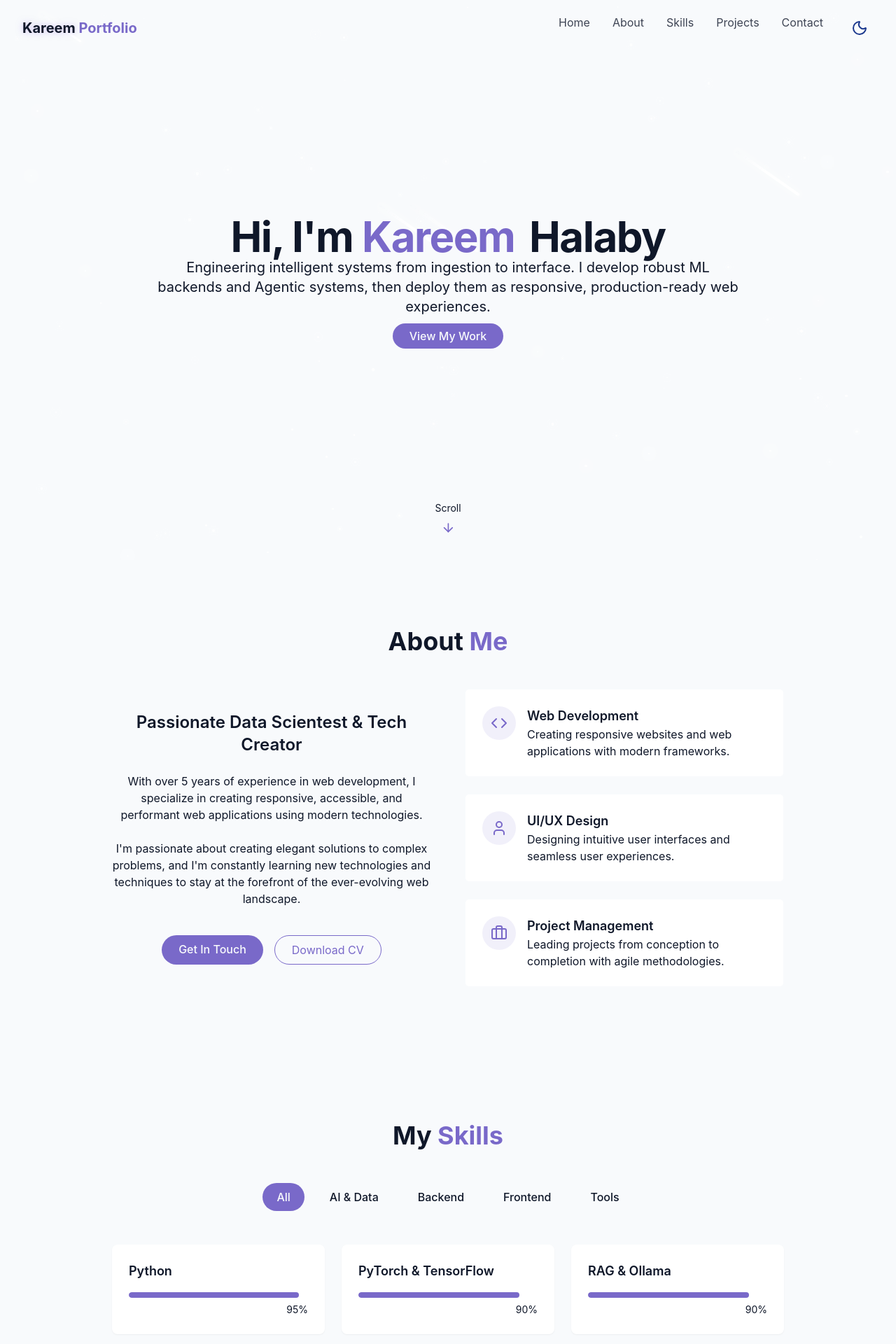
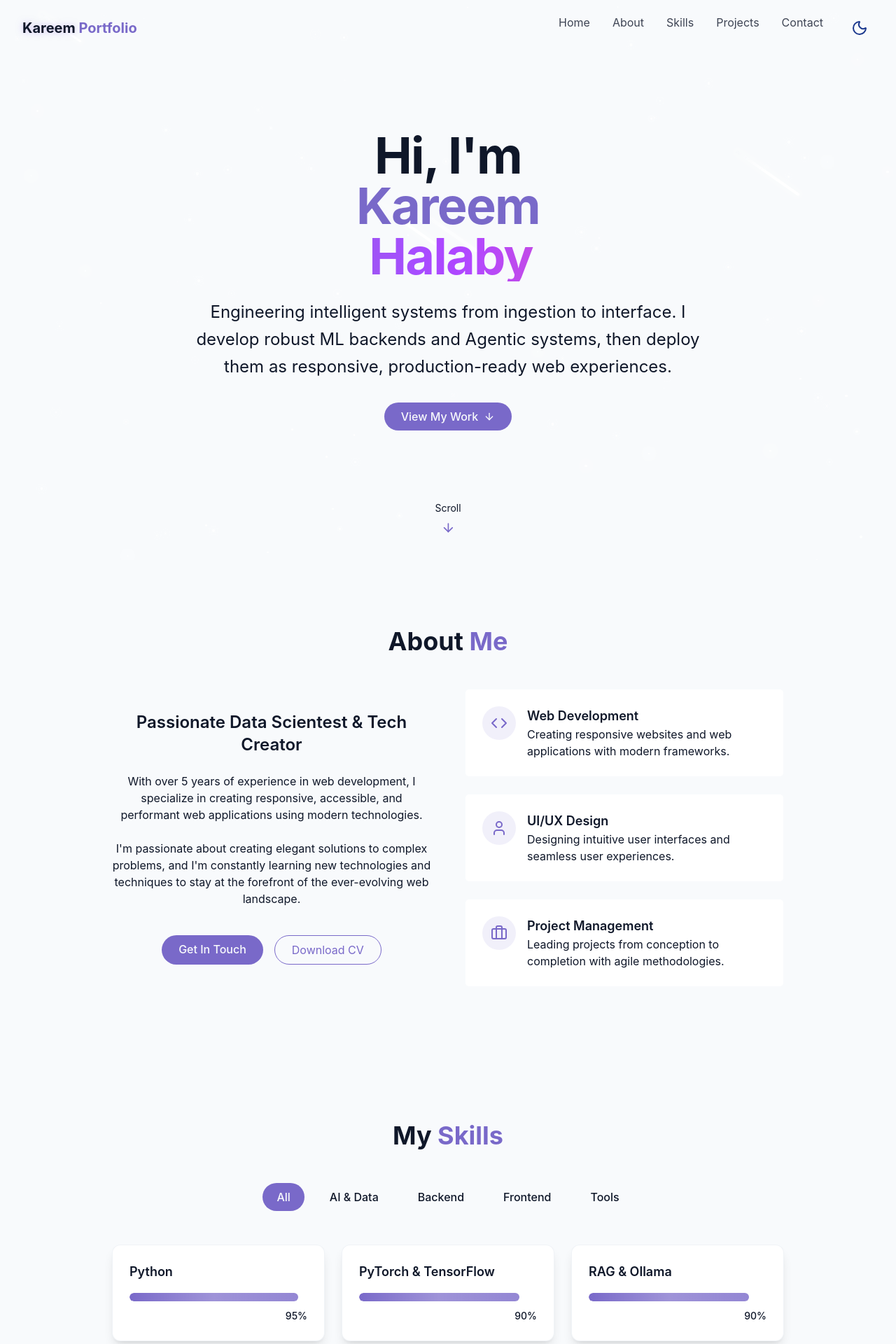
Before and after one commit to Kemogaber/Portfolio, a React (Vite) app: page / in a window 1280 px wide. Shown: the top 1920 px of the page at 70% size. Built offline with nearby package versions, Linux system fonts and the light colour scheme.

Commit message:
feat: enhance HeroSection with smooth scroll functionality; update ProjectSection and CSS animations

```diff
--- a/src/components/HeroSection.jsx
+++ b/src/components/HeroSection.jsx
@@ -2,36 +2,43 @@ import { ArrowDown } from "lucide-react";
 import React from "react";
 
 const HeroSection = () => {
+  const scrollToProjects = (e) => {
+    e.preventDefault();
+    const projectsSection = document.getElementById('projects');
+    if (projectsSection) {
+      projectsSection.scrollIntoView({ behavior: 'smooth' });
+    }
+  };
+
   return (
     <section
       id="hero"
       className="relative min-h-screen flex flex-col items-center justify-center px-4"
     >
       <div className="container max-w-4xl mx-auto text-center z-10">
-        <h1 className="text-4xl md:text-6xl font-bold tracking-tight">
-          <span className="opacity-0 animate-fade-in">Hi, I'm</span>
-          <span className="text-primary opacity-0 animate-fade-in-delay-1">
-            {" "}
+        <h1 className="text-4xl md:text-6xl lg:text-7xl font-bold tracking-tight mb-6">
+          <span className="opacity-0 animate-fade-in block">Hi, I'm</span>
+          <span className="text-primary opacity-0 animate-fade-in-delay-1 block">
             Kareem
           </span>
-          <span className="text-gradient ml-2 opacity-0 animate-fade-in-delay-2">
-            {" "}
+          <span className="text-gradient ml-2 opacity-0 animate-fade-in-delay-2 block">
             Halaby
           </span>
         </h1>
-        <p className="text-lg md:text-xl text-muted-foreground max-2-2xl mx-auto opacity-0 animate-fade-in-delay-3">
+        <p className="text-lg md:text-xl lg:text-2xl text-muted-foreground max-w-3xl mx-auto opacity-0 animate-fade-in-delay-3 leading-relaxed">
           Engineering intelligent systems from ingestion to interface. I develop
           robust ML backends and Agentic systems, then deploy them as
           responsive, production-ready web experiences.
         </p>
-        <div className="pt-4 opacity-0 animate-fade-in-delay-4">
-          <a href="#projects" className="cosmic-button">
+        <div className="pt-8 opacity-0 animate-fade-in-delay-4">
+          <a href="#projects" onClick={scrollToProjects} className="cosmic-button inline-flex items-center gap-2">
             View My Work
+            <ArrowDown className="h-4 w-4" />
           </a>
         </div>
       </div>
       <div className="absolute bottom-8 left-1/2 transform -translate-x-1/2 flex flex-col items-center animate-bounce">
-        <span className="text-sm text-muted-foreground mb-2"> Scroll </span>
+        <span className="text-sm text-muted-foreground mb-2">Scroll</span>
         <ArrowDown className="h-5 w-5 text-primary" />
       </div>
     </section>
--- a/src/components/Navbar.jsx
+++ b/src/components/Navbar.jsx
@@ -17,7 +17,7 @@ const Navbar = () => {
 
     useEffect(()=>{
         const handlescroll = ()=>{
-            setScrolled(window.screenY>10)
+            setScrolled(window.scrollY>10)
         };
 
         window.addEventListener("scroll",handlescroll);
@@ -59,7 +59,7 @@ const Navbar = () => {
         </button>
 
         <div className={cn(
-            "fixed inset-0 bg-background/95 backdroup-blur-md z-40 flex flex-col items-center justify-center",
+            "fixed inset-0 bg-background/95 backdrop-blur-md z-40 flex flex-col items-center justify-center",
             "transition-all duration-300 md:hidden",
             isMenuOpen
               ? "opacity-100 pointer-events-auto"
--- a/src/components/ProjectSection.jsx
+++ b/src/components/ProjectSection.jsx
@@ -6,28 +6,31 @@ const projects = [
     id: 1,
     title: "Compiler Scanner and Parser",
     description:
-      "a tiny language scanner and parser that does lexical anaylsis and transforms tokens to tree using EBNF rules",
+      "A tiny language scanner and parser that performs lexical analysis and transforms tokens to AST using EBNF grammar rules",
     image: "/projects/parser.png",
-    tags: ["Python", "Tkinter", "Graphviz"],
+    tags: ["Python", "Tkinter", "Graphviz", "AST"],
     githubUrl: "https://github.com/Kemogaber/Tiny-Language-Scanner-and-Parser",
+    liveUrl: null,
   },
   {
     id: 2,
     title: "Frozen Lake RL DQN",
     description:
-      "A reinforcment learning DQN environment that solves frozen lake using Q-Learning",
+      "A reinforcement learning environment implementing Deep Q-Networks to solve the frozen lake puzzle using Q-Learning algorithms",
     image: "/projects/DQN.png",
-    tags: ["DQN", "Q-Learning", "Reinforcement Learning"],
+    tags: ["DQN", "Q-Learning", "Reinforcement Learning", "PyTorch"],
     githubUrl: "https://github.com/Kemogaber/Q-Learning",
+    liveUrl: null,
   },
   {
     id: 3,
-    title: "Quordior Game",
+    title: "Quoridor Arena",
     description:
-      "a Quoridor Game with multiple Ai difficulties and redo/undo feature",
+      "An interactive Quoridor board game with multiple AI difficulty levels, featuring undo/redo functionality and adversarial search algorithms",
     image: "/projects/Quoridor_Game.png",
-    tags: ["Qt", "Design Patterns", "Adversial Search"],
+    tags: ["Qt", "Design Patterns", "Adversarial Search", "AI"],
     githubUrl: "https://github.com/Kemogaber/Quoridor-Arena",
+    liveUrl: null,
   },
 ];
 
@@ -46,39 +49,56 @@ const ProjectSection = () => {
         {projects.map((project, key) => (
           <div
             key={key}
-            className="group bg-card rounded-lg overflow-hidden shadow-xs card-hover"
+            className="group bg-card rounded-xl overflow-hidden shadow-lg card-hover border border-border/50 hover:border-primary/50 transition-all duration-300"
           >
-            <div className="h-48 overflow-hidden">
+            <div className="relative h-52 overflow-hidden bg-gradient-to-br from-primary/10 to-secondary/10">
               <img
                 src={project.image}
                 alt={project.title}
-                className="w-full h-full object-cover transition-transform duration-500 group-hover:scale-110"
+                className="w-full h-full object-cover transition-transform duration-700 group-hover:scale-110"
               />
+              <div className="absolute inset-0 bg-gradient-to-t from-background/80 via-transparent to-transparent opacity-0 group-hover:opacity-100 transition-opacity duration-300" />
             </div>
             <div className="p-6">
               <div className="flex flex-wrap gap-2 mb-4">
                 {project.tags.map((tag) => (
-                  <span className="px-2 py-1 text-xs font-medium border rounded-full bg-primary/30 text-secondary-foreground">
+                  <span
+                    key={tag}
+                    className="px-3 py-1 text-xs font-medium rounded-full bg-primary/10 text-primary border border-primary/20 hover:bg-primary/20 transition-colors duration-200"
+                  >
                     {tag}
                   </span>
                 ))}
               </div>
-            <h3 className="text-xl font-semibold mb-1"> {project.title}</h3>
-            <p className="text-muted-foreground text-sm mb-4">
-              {project.description}
-            </p>
-            <div className="flex justify-between items-center">
-              <div className="flex space-x-3">
+              <h3 className="text-xl font-semibold mb-3 group-hover:text-primary transition-colors duration-200">
+                {project.title}
+              </h3>
+              <p className="text-muted-foreground text-sm mb-6 leading-relaxed">
+                {project.description}
+              </p>
+              <div className="flex gap-3">
                 <a
                   href={project.githubUrl}
                   target="_blank"
-                  className="text-foreground/80 hover:text-primary transition-colors duration-300"
+                  rel="noopener noreferrer"
+                  className="flex items-center gap-2 px-4 py-2 text-sm font-medium rounded-lg bg-background border border-border hover:border-primary hover:text-primary transition-all duration-200"
                 >
-                  <ExternalLink size={20} />
+                  <ExternalLink size={16} />
+                  Code
                 </a>
+                {project.liveUrl && (
+                  <a
+                    href={project.liveUrl}
+                    target="_blank"
+                    rel="noopener noreferrer"
+                    className="flex items-center gap-2 px-4 py-2 text-sm font-medium rounded-lg bg-primary text-primary-foreground hover:bg-primary/90 transition-all duration-200"
+                  >
+                    <ArrowRight size={16} />
+                    Live Demo
+                  </a>
+                )}
               </div>
             </div>
-          </div>
           </div>
         ))}
       </div>
--- a/src/components/SkillsSection.jsx
+++ b/src/components/SkillsSection.jsx
@@ -72,21 +72,30 @@ const SkillsSection = () => {
           {filteredSkills.map((skill, key) => (
             <div
               key={key}
-              className="bg-card p-6 rounded-lg shadow-xs card-hover"
+              className="bg-card p-6 rounded-xl shadow-lg card-hover border border-border/50 hover:border-primary/50 transition-all duration-300"
             >
               <div className="text-left mb-4">
-                <h3 className="font-semibold text-lg">{skill.name}</h3>
+                <h3 className="font-semibold text-lg text-foreground group-hover:text-primary transition-colors duration-200">
+                  {skill.name}
+                </h3>
               </div>
-              <div className="w-full bg-secondary/50 h-2 rounded-full overflow-hidden">
-                <div
-                  className="bg-primary h-2 rounded-full origin-left animate-[grow_1.5s_ease-out]"
-                  style={{ width: skill.level + "%" }}
-                />
-              </div>
-              <div className="text-right mt-1">
-                <span className="text-sm text-muted-foreground">
-                  {skill.level}%
-                </span>
+              <div className="relative">
+                <div className="w-full bg-secondary/30 h-3 rounded-full overflow-hidden">
+                  <div
+                    className="h-3 rounded-full bg-gradient-to-r from-primary to-primary/80 origin-left animate-grow relative overflow-hidden"
+                    style={{
+                      width: skill.level + "%",
+                      animationDelay: `${key * 0.1}s`
+                    }}
+                  >
+                    <div className="absolute inset-0 bg-gradient-to-r from-transparent via-white/20 to-transparent animate-shimmer" />
+                  </div>
+                </div>
+                <div className="text-right mt-2">
+                  <span className="text-sm font-medium text-muted-foreground">
+                    {skill.level}%
+                  </span>
+                </div>
               </div>
             </div>
           ))}
--- a/src/index.css
+++ b/src/index.css
@@ -18,6 +18,8 @@
   --animate-fade-in-delay-3: fade-in 0.7s ease-out 0.6s forwards;
   --animate-fade-in-delay-4: fade-in 0.7s ease-out 0.8s forwards;
   --animate-meteor: meteor 5s linear infinite;
+  --animate-grow: grow 1.5s ease-out;
+  --animate-shimmer: shimmer 2s infinite;
 
   @keyframes float {
     0%,
@@ -58,6 +60,14 @@
     100% {
       transform: rotate(215deg) translateX(-500px);
       opacity: 0;
+    }
+  }
+  @keyframes grow {
+    from {
+      width: 0%;
+    }
+    to {
+      width: var(--width);
     }
   }
 }
@@ -127,6 +137,10 @@
   text-shadow: 0 0 10px rgba(167, 139, 250, 0.5);
 }
 
+@utility text-gradient {
+  @apply bg-gradient-to-r from-primary via-purple-500 to-pink-500 bg-clip-text text-transparent;
+}
+
 @utility card-hover {
   @apply transition-transform duration-300 hover:scale-[1.02] hover:shadow-lg;
 }
```
